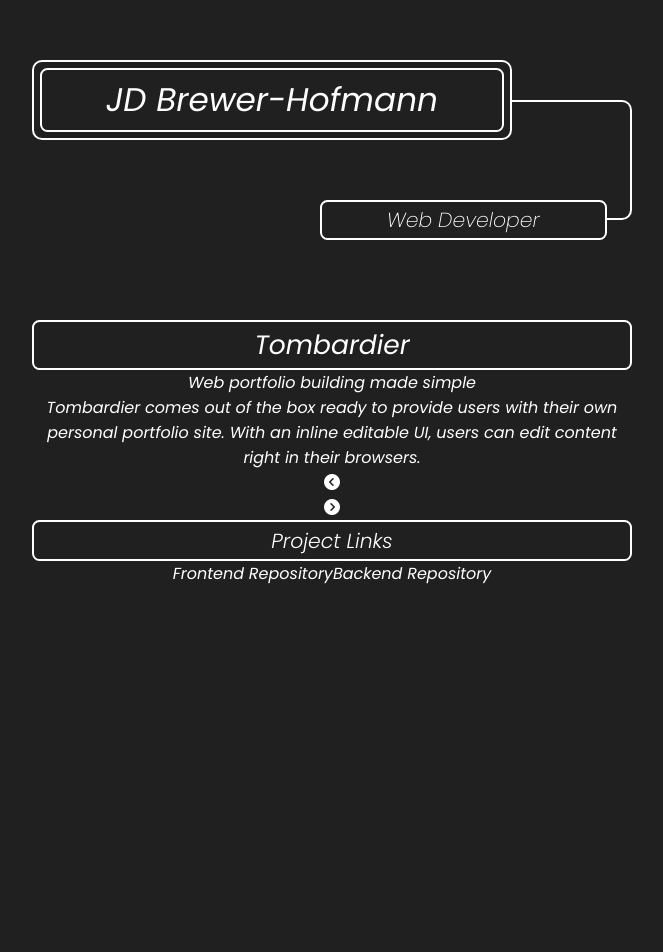
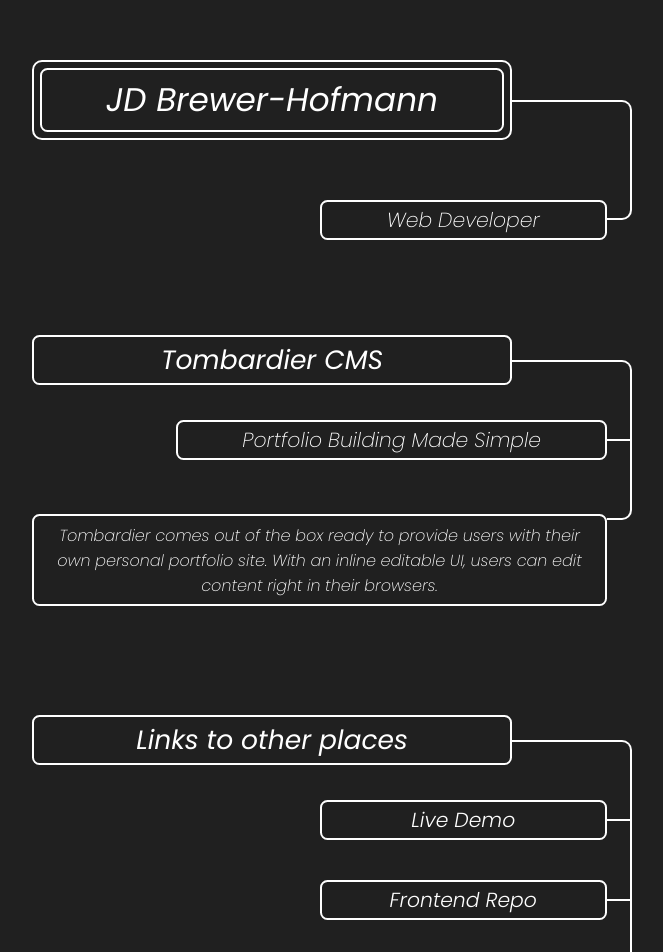
Before and after one commit to JDHofmann/portfolio-2020-frontend, a React (Create React App) app: page /tombardier in a window 1280 px wide. Shown: the top 952 px of the page, without its empty margins (308-971 px from the left). Before the commit the page ends 800 px from the top, so only its background shows below. Built offline with nearby package versions, Linux system fonts and the light colour scheme.

Commit message:
projects page updated, and links page created

```diff
--- /dev/null
+++ b/src/containers/Links.js
@@ -0,0 +1,35 @@
+import React from 'react'
+
+const Links = (props) => {
+    // console.log(props.links)
+    return (
+        <li>
+            <div className="li-project-grid grid">
+                <h2>Links to other places</h2>
+                <span className="line"></span>
+                <span className="box bt-light br-tr"></span>
+                <a
+                    className="sub-item"
+                    target="_blank"
+                    rel="noreferrer"
+                    href={props.links[0].linkUrl}
+                ><h3>{props.links[0].linkText}</h3></a>
+                <span className="box box-item-1-2"></span>
+                <a
+                    className="sub-item sub-item-2"
+                    target="_blank"
+                    rel="noreferrer"
+                    href={props.links[1].linkUrl}
+                ><h3>{props.links[1].linkText}</h3></a>
+                <span className="box box-item-end br-br "></span>
+                <a
+                    className="sub-item sub-item-3 email"
+                    target="_blank"
+                    rel="noreferrer"
+                    href={props.links[2].linkUrl}
+                ><h3>{props.links[2].linkText}</h3></a>
+            </div>
+        </li>
+    )
+}
+export default Links
--- a/src/containers/ProjectsContainer.js
+++ b/src/containers/ProjectsContainer.js
@@ -20,17 +20,29 @@ class ProjectsContainer extends React.Component{
                     path="/"
                     render={ () =>
                         <li>
-                            <div class="li-project-grid grid">
+                            <div className="li-project-grid grid">
                                 <h2>Projects</h2>
-                                <span class="line"></span>
-                                <span class="box bt-light br-tr"></span>
-                                <a href="project.html" class="sub-item pj"><h3>Tombardier</h3></a>
-                                <span class="box box-item-1-2"></span>
-                                <a class="sub-item sub-item-2 pj"><h3>Bestbey</h3></a>
-                                <span class="box box-item-end br-br"></span>
-                                <a class="sub-item sub-item-3 pj"><h3>Parks</h3></a>
+                                <span className="line"></span>
+                                <span className="box bt-light br-tr"></span>
+                                <NavLink
+                                    to="/tombardier"
+                                    className="sub-item pj"
+                                ><h3>Tombardier</h3>
+                                </NavLink>
+                                <span className="box box-item-1-2"></span>
+                                <NavLink
+                                    to="/bestbey"
+                                    className="sub-item sub-item-2 pj"
+                                ><h3>Bestbey</h3>
+                                </NavLink>
+                                <span className="box box-item-end br-br"></span>
+                                <NavLink
+                                    to="/park-planner"
+                                    className="sub-item sub-item-3 pj"
+                                ><h3>Park Planner</h3>
+                                </NavLink>
                             </div>
-            </li>
+                        </li>
                     }
                 />
             </Switch>
--- a/src/projects/Tombardier.js
+++ b/src/projects/Tombardier.js
@@ -2,32 +2,39 @@ import React from 'react'
 import Slider from './Slider'
 import tom01 from '../images/tombardier01.png'
 import zen from '..//images/zen.png'
+import Links from '../containers/Links'
 
 export const Tombardier = () => {
 
     const images = [tom01, zen];
 
+    const links = [
+        {linkUrl: "https://kind-mclean-3c9c2c.netlify.app/index.html",
+        linkText: "Live Demo"},
+        {linkUrl: "https://github.com/JDHofmann/tombardier-frontend-dev",
+        linkText: "Frontend Repo"},
+        {linkUrl: "https://github.com/JDHofmann/tombardier-backend-dev",
+        linkText: "Backend Repo"}
+    ]
+
     return (
-        <div className="main content">
-            <h2>Tombardier</h2>
-            <p>Web portfolio building made simple</p>
-            <p>Tombardier comes out of the box ready to provide users with their own personal portfolio site. With an inline editable UI, users can edit content right in their browsers.</p>
-            <Slider
+        <>
+        <li>
+            <div className="li-project-grid grid">
+                <h2>Tombardier CMS</h2>
+                <span className="line"></span>
+                <span className="box bt-light br-tr"></span>
+                <p
+                    className="subtitle"
+                >Portfolio Building Made Simple</p>
+                <span className="box box-item-1-2-end br-br"></span>
+                <p className="description-sub-item">Tombardier comes out of the box ready to provide users with their own personal portfolio site. With an inline editable UI, users can edit content right in their browsers.</p>
+            </div>
+        </li>
+            {/* <Slider
                 images={images}
-            />
-            <div>
-                <h3>Project Links</h3>
-                <a
-                    className="project-link"
-                    target="_blank"
-                    href="https://github.com/JDHofmann/tombardier-frontend-dev">Frontend Repository
-                </a>
-                <a
-                    className="project-link"
-                    target="_blank"
-                    href="https://github.com/JDHofmann/tombardier-bakendend-dev">Backend Repository
-                </a>
-            </div>
-        </div>
+            /> */}
+        <Links links={links}/>
+        </>
     )
 }
```
Also changed, not shown: 1 other file (tests, documents, lock files or other folders).
